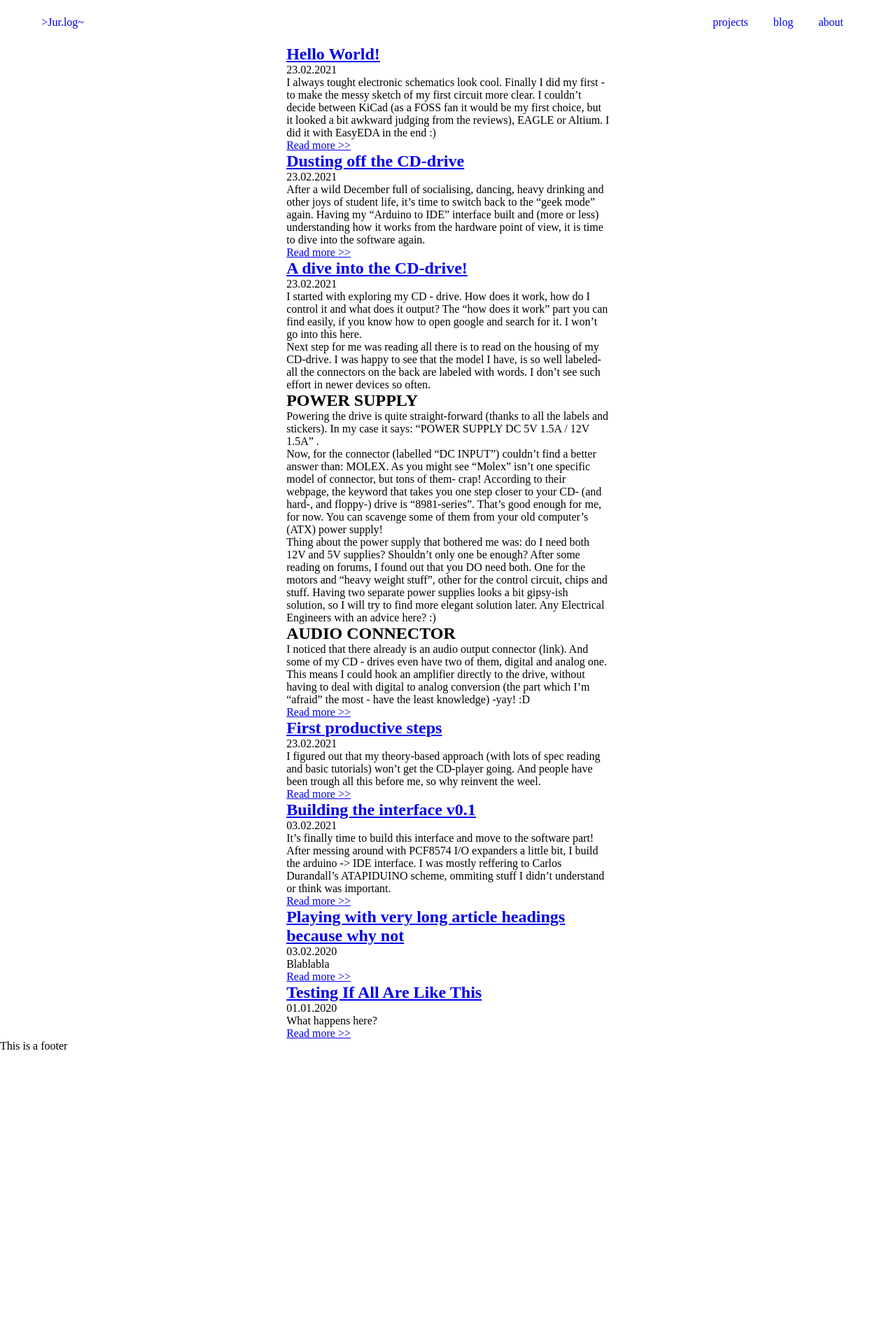
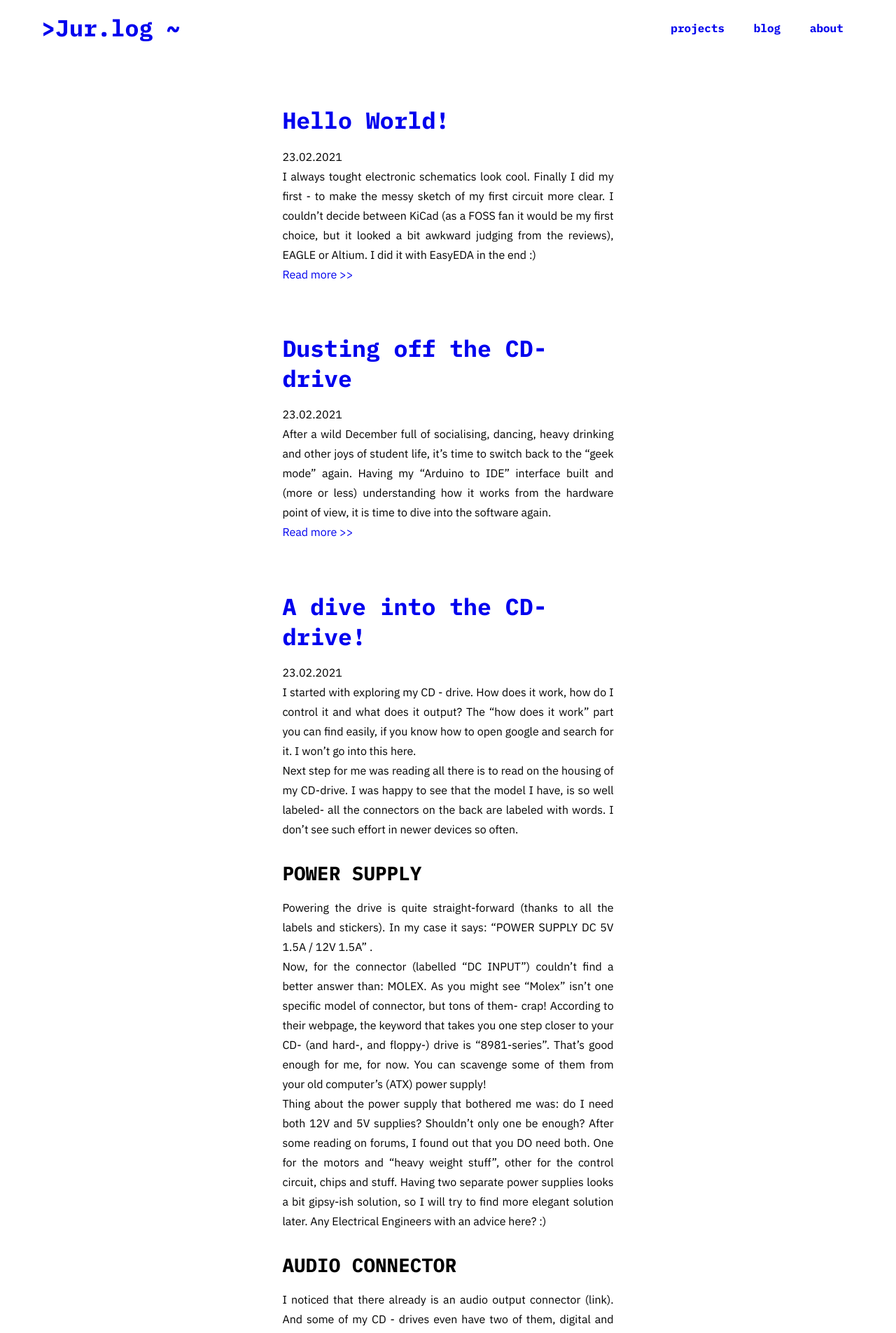
Before and after one commit to jurc192/jurlog, a Jekyll site: the page built from index.md, in a window 1280 px wide. Shown: the top 1905 px of the page at 70% size. Built offline with Jekyll 4.4.1, drawn with Linux system fonts in a browser that asks for light colours; before the commit the page ends 1504 px from its top, so only the background shows below that.

Commit message:
add paddings and margins to the main elements

```diff
--- a/_sass/_base.scss
+++ b/_sass/_base.scss
@@ -1,5 +1,5 @@
 /*
-    GENERAL LAYOUT
+    PAGE LAYOUT
 */
 body {
     display: flex;
@@ -27,7 +27,10 @@ body {
 /*
     HEADER
 */
-// MOBILE LAYOUT
+.site-header {
+    margin-bottom: $content-padding;
+}
+
 .site-header * {
     // Clear default styling for <li> and <a>
     text-decoration: none;
@@ -38,6 +41,7 @@ body {
         // Hide, but use as a spacer between the logo and burger menu
         visibility: hidden;
         flex: 1;
+        padding: 0 $content-padding;
     }
 
     // Menu toggling logic (using checkbox)
@@ -60,15 +64,11 @@ body {
             padding: 0 1rem;
         }
 
-
-// MONITOR LAYOUT
-@media (min-width: $content-max-width) {     // WHEN TO BREAK ?
-
+@media (min-width: $content-max-width) {     // DESKTOP SIZE
 
     .site-header .wrapper {
         flex-wrap: nowrap;
     }
-
         .breadcrumbs {
             visibility: visible;
         }
@@ -89,9 +89,23 @@ body {
         .navbar li {
             display: inline-block;
         }
+}
 
 
+/*
+    PAGE ELEMENTS
+*/
+article {
+    padding: $content-padding;
 }
+
+h1,
+h2,
+h3,
+h4 {
+    margin: 2rem 0 1rem 0;
+}
+
 // html {
 //     font-size: 100%;    // use browser default font size
 // }
--- /dev/null
+++ b/_sass/_colors.scss
@@ -0,0 +1,29 @@
+/*
+    GENERAL
+*/
+body {
+    color: $primary;
+    background-color: $background;
+}
+
+a {
+  color: $primary;
+  &:hover,
+  &:focus {
+    // `:focus` is linked to `:hover` for basic accessibility
+    color: $primary;
+  }
+  strong {color: inherit;}
+}
+
+
+/*
+    HEADER
+*/
+.site-header {
+    background-color: $primary-lighter;
+}
+
+.site-header a {
+    color: $accent;
+}
--- a/_sass/_resets.scss
+++ b/_sass/_resets.scss
@@ -71,3 +71,7 @@ ul, li {
     margin: 0;
     padding: 0;
 }
+
+a {
+    text-decoration: none;
+}
--- a/_sass/_typography.scss
+++ b/_sass/_typography.scss
@@ -1,3 +1,6 @@
+/*
+    GENERAL
+*/
 body {
   font-family: 'IBM Plex Sans', sans-serif;
   font-weight: 400;
@@ -19,6 +22,19 @@ small, .text_small {font-size: 0.833rem;}
 
 p {
     text-align: justify;
+}
+
+
+/*
+    HEADER
+*/
+.site-header {
+    font-family: 'IBM Plex Mono', monospace;
+    font-weight: 700;
+}
+.logo, .breadcrumbs {
+    font-size: 2.074rem;
+    white-space: nowrap;
 }
 
 // /*
--- a/_sass/_variables.scss
+++ b/_sass/_variables.scss
@@ -3,16 +3,23 @@
     // --content-padding: 1.2rem;
     // --content-max-width: 500px;  // approx. 65 characters
 
-    --primary: #001824;
-    --accent: #e4b062;
-    --background: #F6F4F3;
+    // --primary: #001824;
+    // --accent: #e4b062;
+    // --background: #F6F4F3;
 
     --primary-80: #31444d;
     --primary-30: #acb2b5;
 }
 
 // Layout
-$header-height: 4rem;
+$header-height: 5rem;
 $header-max-width: 1200px;
 $content-padding: 1.2rem;
-$content-max-width: 500px;
+$content-max-width: 550px;
+
+// Color pallette
+$primary: #001824;
+$accent: #e4b062;
+$background: #f6f4f3;
+
+$primary-lighter: #31444d;
--- a/_sass/main.scss
+++ b/_sass/main.scss
@@ -2,7 +2,8 @@
 @import "variables";
 @import "resets";
 @import "base";
-// @import "typography";
+@import "typography";
+// @import "colors";
 // @import "layout";
 // @import "header";
 // @import "blog";
```
